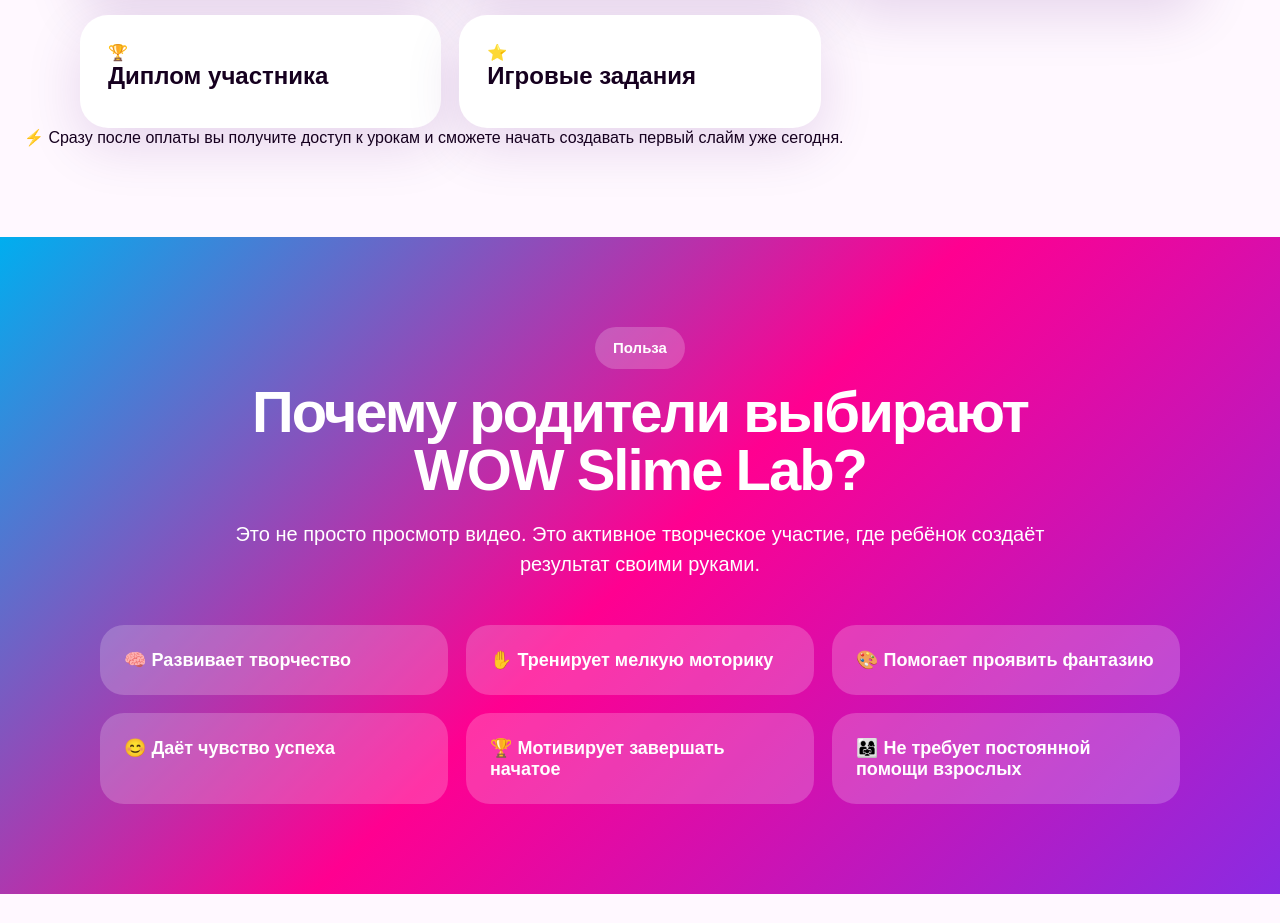
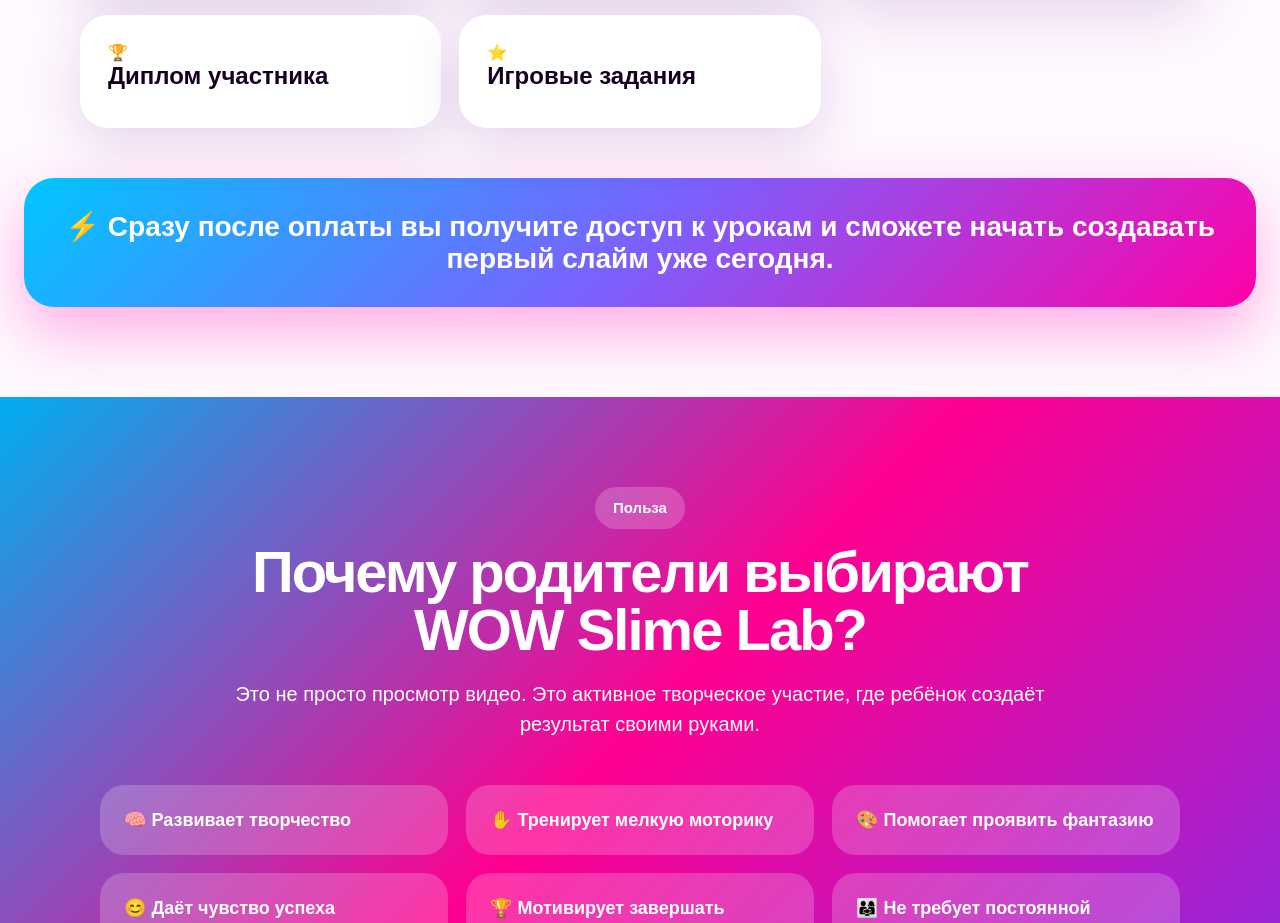
Before and after one commit to vikaslime/wow-slime-lab, a Next.js app: page / in a window 1280 px wide. Shown: the part 2300-3223 px from the top of the page. Built offline with nearby package versions, Linux system fonts and the light colour scheme.

Commit message:
Update globals.css

```diff
--- a/app/globals.css
+++ b/app/globals.css
@@ -298,3 +298,27 @@ button {
     padding: 64px 18px;
   }
 }
+.instantAccess {
+  width: 100%;
+
+  margin-top: 50px;
+  padding: 32px;
+
+  text-align: center;
+
+  background: linear-gradient(
+    135deg,
+    #00c6ff,
+    #7b61ff,
+    #ff00a8
+  );
+
+  color: white;
+
+  font-size: 28px;
+  font-weight: 800;
+
+  border-radius: 30px;
+
+  box-shadow: 0 25px 60px rgba(255, 0, 168, 0.3);
+}
```
